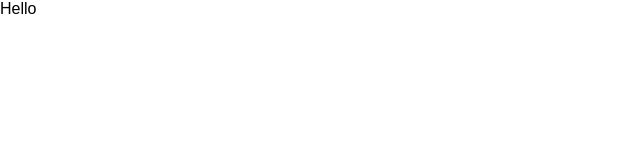
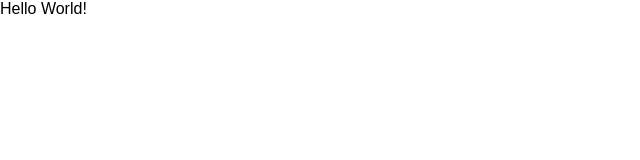
Before and after one commit to Quidiox/deep-chat, a React (Create React App) app: page / in a window 1280 px wide. Shown: the top 160 px of the page, without its empty margins (0-640 px from the left). Built offline with nearby package versions, Linux system fonts and the light colour scheme.

Commit message:
lint-staged config in package.json

```diff
--- a/src/App.js
+++ b/src/App.js
@@ -3,7 +3,7 @@ import React, { Component } from 'react'
 class App extends Component {
   render() {
     return (
-      <div>Hello</div>
+      <div>Hello World!</div>
     )
   }
 }
```
Also changed, not shown: package.json (+2 -7 lines), 1 other file (tests, documents, lock files or other folders).
